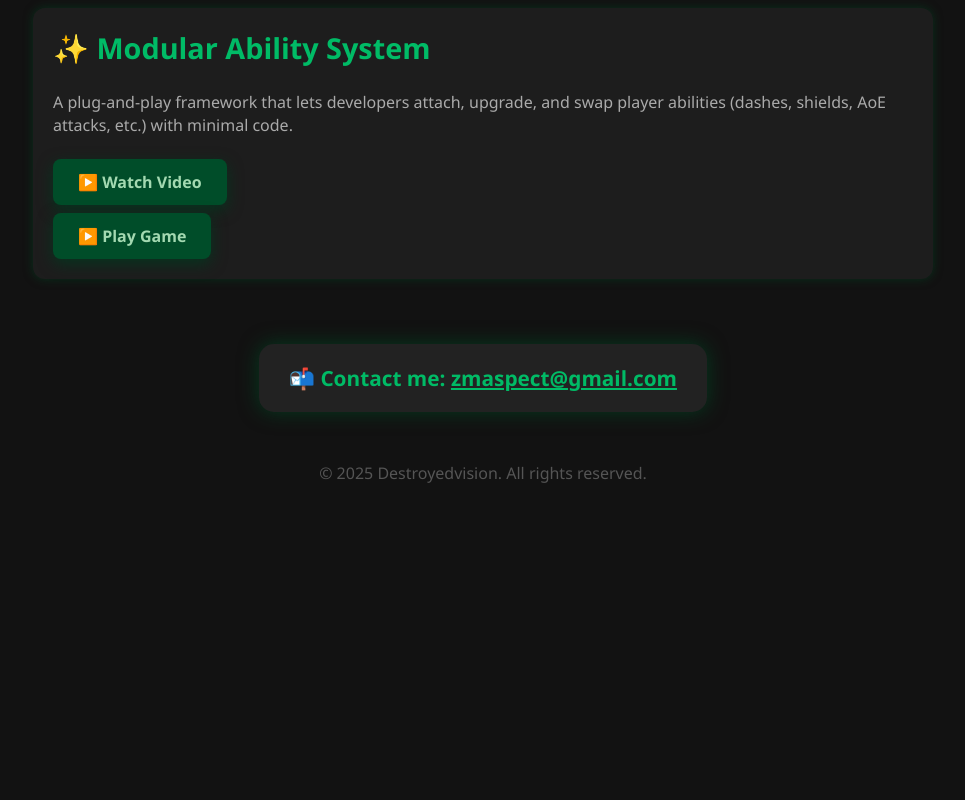
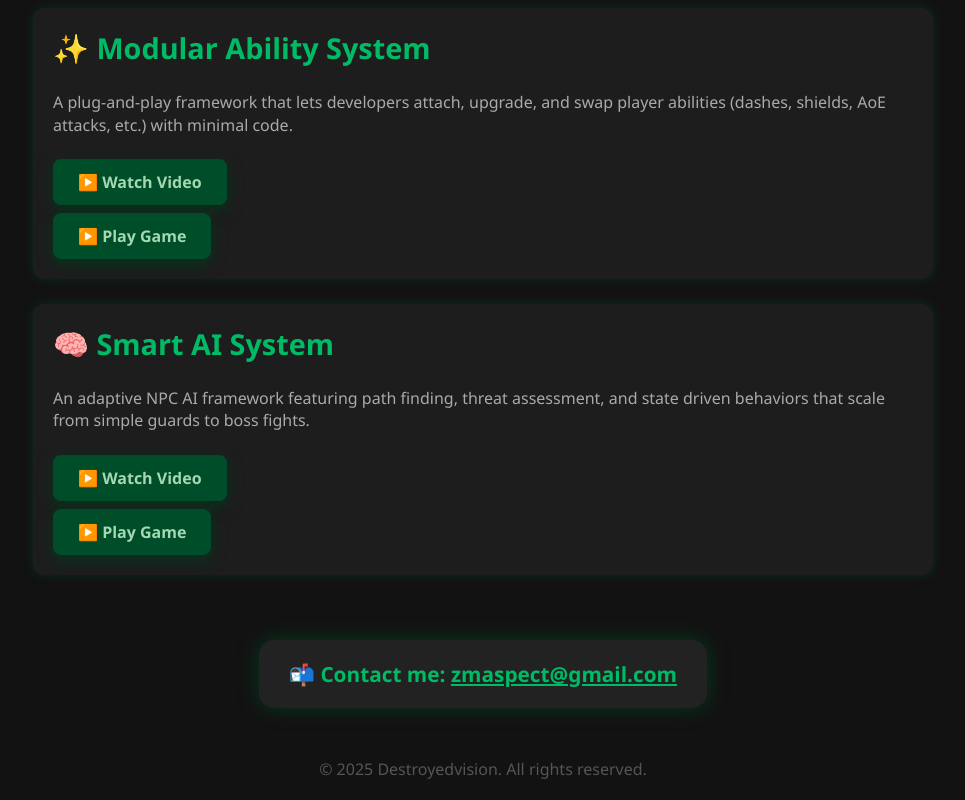
Before and after one commit to destroyedvision/portfolio, a plain HTML site: page index.html in a window 1280 px wide. Shown: the part 1808-2608 px from the top of the page, without its empty margins (157-1122 px from the left). Before the commit the page ends 2312 px from the top, so only its background shows below. Drawn offline with Linux system fonts and the light colour scheme.

Commit message:
Update index.html

```diff
--- a/index.html
+++ b/index.html
@@ -177,6 +177,16 @@
       <a href="https://www.roblox.com/games/74506831328497/Modular-Ability-System"target="_blank" rel="noopener noreferrer" class="button">▶️ Play Game</a>
     </section>
 
+    <section class="project">
+      <h2>🧠 Smart AI System</h2>
+      <p>An adaptive NPC AI framework featuring path finding, threat assessment,
+         and state driven behaviors that scale from simple guards to boss fights.</p>
+      <a href="https://streamable.com/zc98bn" target="_blank"
+         rel="noopener noreferrer" class="button">▶️ Watch Video</a>
+         <br />
+      <a href="https://www.roblox.com/games/116313404150733/Smart-AI-System"target="_blank" rel="noopener noreferrer" class="button">▶️ Play Game</a>
+    </section>
+
   </main>
 
   <section id="contact">
```
